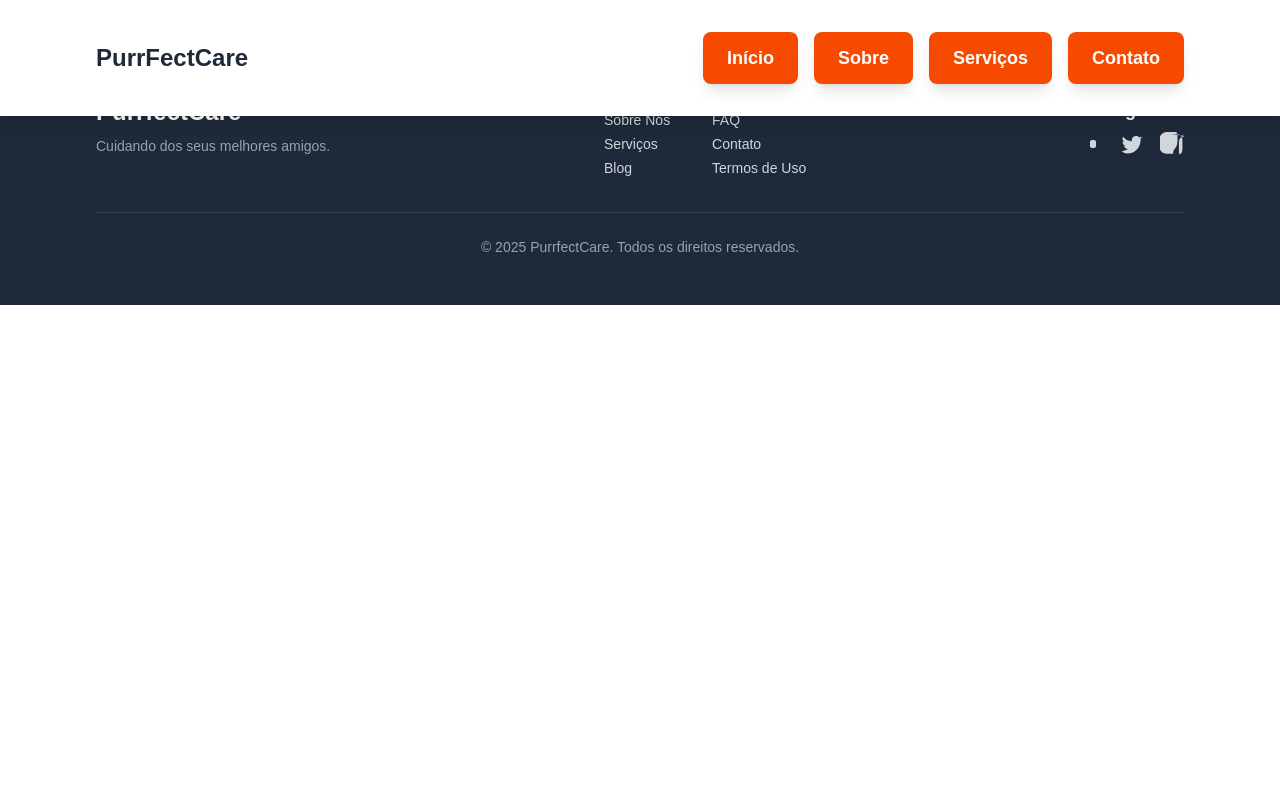
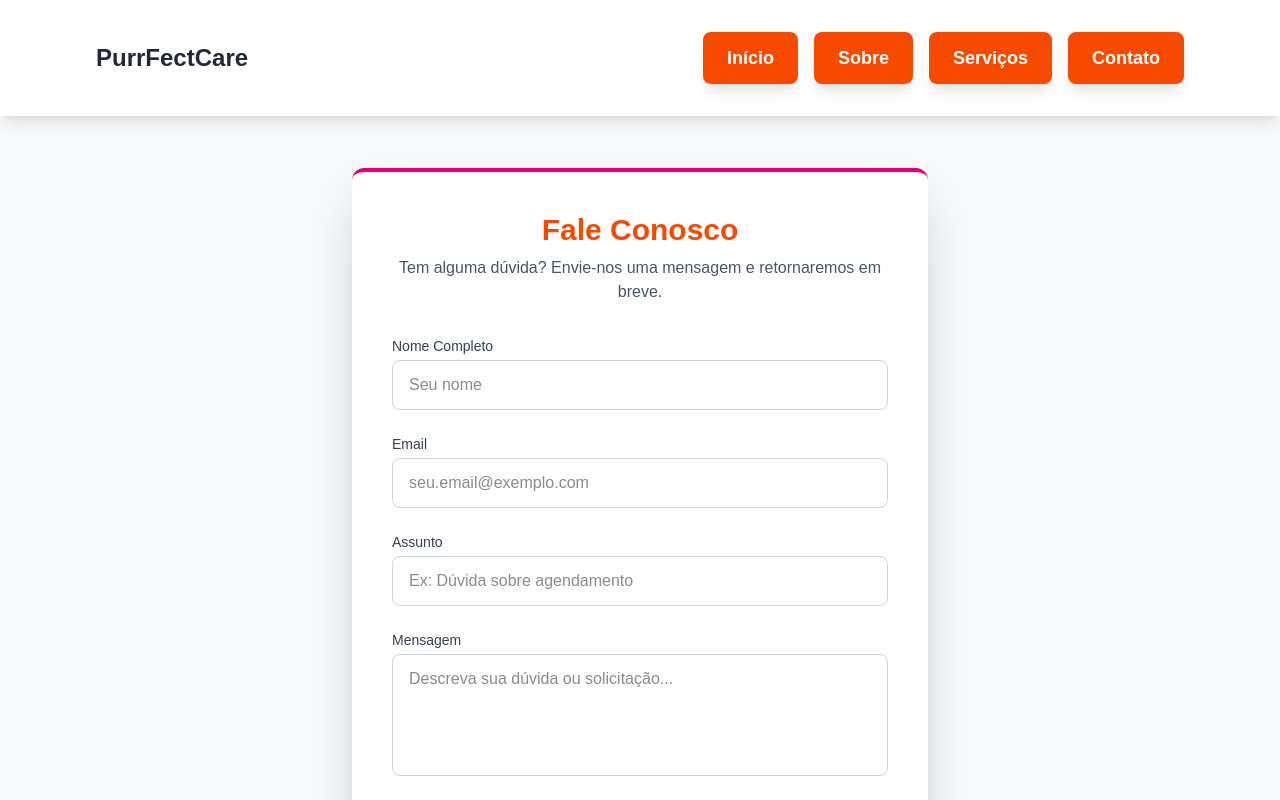
Before and after one commit to cristijung/ReactFC-VS16, a Next.js app: page /contato in a window 1280 px wide. Shown: the top 800 px of the page. Built offline with nearby package versions, Linux system fonts and the light colour scheme.

Commit message:
react hook form

```diff
--- a/app/contato/page.tsx
+++ b/app/contato/page.tsx
@@ -1,8 +1,125 @@
+'use client';
+
+import { useForm } from 'react-hook-form';
+import { zodResolver } from '@hookform/resolvers/zod';
+import * as z from 'zod';
+
+const contactSchema = z.object({
+    name: z.string().min(3, "O nome deve ter no mínimo 3 caracteres."),
+    email: z.string().email("Por favor, insira um e-mail válido."),
+    subject: z.string().min(5, "O assunto deve ter no mínimo 5 caracteres."),
+    message: z.string().min(10, "A mensagem deve ter no mínimo 10 caracteres."),
+});
+
+type ContactFormData = z.infer<typeof contactSchema>;
 
 export default function Contato() {
-    return(
-        <>
-        Esta é a rota de contato
-        </>
+    const {
+        register,
+        handleSubmit,
+        formState: { errors, isSubmitting },
+        reset,
+    } = useForm<ContactFormData>({
+        resolver: zodResolver(contactSchema),
+    });
+
+
+    const onSubmit = async (data: ContactFormData) => {
+        // simulação de API
+        await new Promise(resolve => setTimeout(resolve, 1500));
+        console.log("Dados do Formulário Enviados:", data);
+        alert("Mensagem enviada com sucesso! Em breve entraremos em contato.");
+        reset();
+    };
+
+    const inputBaseClasses = "w-full px-4 py-3 border border-gray-300 rounded-lg focus:ring-2 focus:ring-indigo-500 focus:border-indigo-500 transition duration-150 ease-in-out";
+    const labelBaseClasses = "block text-sm font-medium text-gray-700 mb-1";
+
+    return (
+        <div className="min-h-screen bg-gray-50 flex items-center justify-center py-42 px-4 sm:px-6 lg:px-8">
+            <div className="max-w-xl w-full bg-white p-8 sm:p-10 rounded-xl shadow-2xl border-t-4 border-pink-600">
+
+                {/* titulo */}
+                <h1 className="text-3xl font-extrabold text-orange-600 text-center mb-2">
+                    Fale Conosco
+                </h1>
+                <p className="text-center text-gray-600 mb-8">
+                    Tem alguma dúvida? Envie-nos uma mensagem e retornaremos em breve.
+                </p>
+
+                {/* form */}
+                <form onSubmit={handleSubmit(onSubmit)} className="space-y-6">
+
+                    {/* nome */}
+                    <div>
+                        <label htmlFor="name" className={labelBaseClasses}>Nome Completo</label>
+                        <input
+                            id="name"
+                            type="text"
+                            {...register('name')}
+                            className={`${inputBaseClasses} ${errors.name ? 'border-red-500' : ''}`}
+                            placeholder="Seu nome"
+                        />
+                        {errors.name && (
+                            <p className="mt-1 text-sm text-red-600">{errors.name.message}</p>
+                        )}
+                    </div>
+
+                    {/* email */}
+                    <div>
+                        <label htmlFor="email" className={labelBaseClasses}>Email</label>
+                        <input
+                            id="email"
+                            type="email"
+                            {...register('email')}
+                            className={`${inputBaseClasses} ${errors.email ? 'border-red-500' : ''}`}
+                            placeholder="seu.email@exemplo.com"
+                        />
+                        {errors.email && (
+                            <p className="mt-1 text-sm text-red-600">{errors.email.message}</p>
+                        )}
+                    </div>
+
+                    {/* assunto */}
+                    <div>
+                        <label htmlFor="subject" className={labelBaseClasses}>Assunto</label>
+                        <input
+                            id="subject"
+                            type="text"
+                            {...register('subject')}
+                            className={`${inputBaseClasses} ${errors.subject ? 'border-red-500' : ''}`}
+                            placeholder="Ex: Dúvida sobre agendamento"
+                        />
+                        {errors.subject && (
+                            <p className="mt-1 text-sm text-red-600">{errors.subject.message}</p>
+                        )}
+                    </div>
+
+                    {/* msg */}
+                    <div>
+                        <label htmlFor="message" className={labelBaseClasses}>Mensagem</label>
+                        <textarea
+                            id="message"
+                            rows={4}
+                            {...register('message')}
+                            className={`${inputBaseClasses} resize-none ${errors.message ? 'border-red-500' : ''}`}
+                            placeholder="Descreva sua dúvida ou solicitação..."
+                        />
+                        {errors.message && (
+                            <p className="mt-1 text-sm text-red-600">{errors.message.message}</p>
+                        )}
+                    </div>
+
+                    {/* btn */}
+                    <button
+                        type="submit"
+                        disabled={isSubmitting}
+                        className="w-full flex justify-center py-3 px-4 border border-transparent rounded-lg shadow-md text-lg font-medium text-white bg-pink-600 hover:bg-pink-700 focus:outline-none focus:ring-2 focus:ring-offset-2 focus:ring-pink-500 transition duration-150 ease-in-out disabled:bg-pink-400"
+                    >
+                        {isSubmitting ? 'Enviando...' : 'Enviar Mensagem'}
+                    </button>
+                </form>
+            </div>
+        </div>
     );
 }
--- a/package.json
+++ b/package.json
@@ -10,10 +10,13 @@
     "test": "jest"
   },
   "dependencies": {
+    "@hookform/resolvers": "^5.2.2",
     "next": "15.5.4",
     "react": "19.1.0",
     "react-dom": "19.1.0",
-    "react-icons": "^5.5.0"
+    "react-hook-form": "^7.63.0",
+    "react-icons": "^5.5.0",
+    "zod": "^4.1.11"
   },
   "devDependencies": {
     "@eslint/eslintrc": "^3",
```
Also changed, not shown: 2 other files (tests, documents, lock files or other folders).
